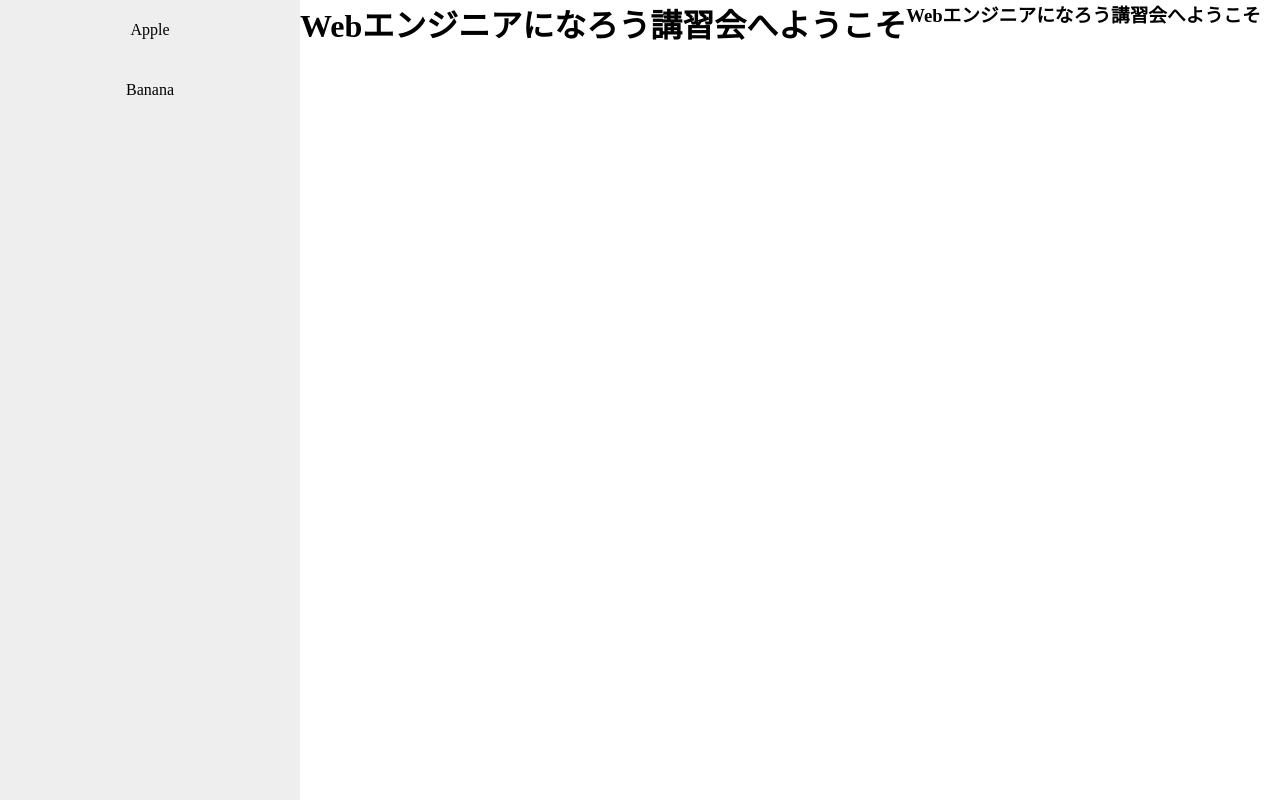
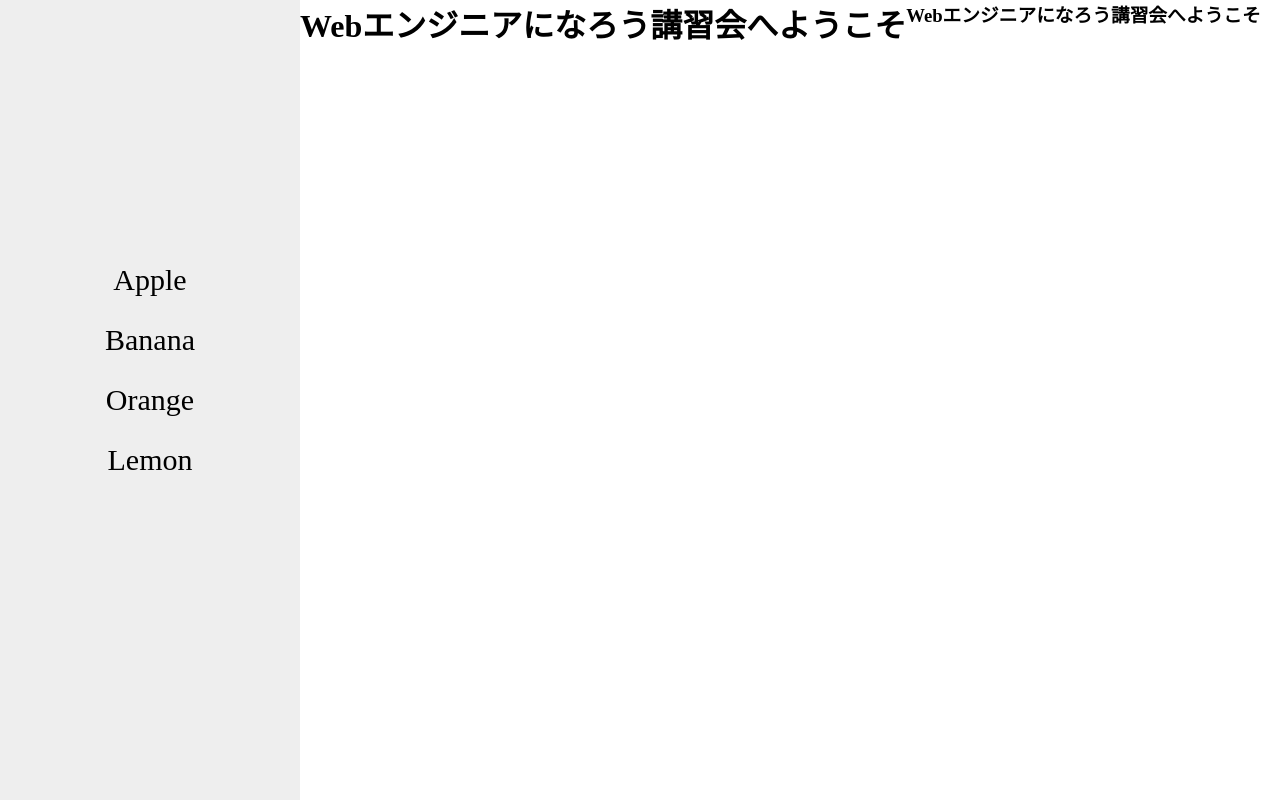
Before and after one commit to toripoke/pi, a Vue app: page / in a window 1280 px wide. Built offline with nearby package versions, Linux system fonts and the light colour scheme; the HTML template or start-up script is replaced by a standard one.

Commit message:
ボタンを上下中央揃え

```diff
--- a/src/components/SideBar.vue
+++ b/src/components/SideBar.vue
@@ -6,6 +6,8 @@ import SideBarButton from './SideBarButton.vue'
     <div class="sidebar">
        <SideBarButton label="Apple"/>
        <SideBarButton label="Banana"/>
+       <SideBarButton label="Orange"/>
+       <SideBarButton label="Lemon"/>
        <SideBarButton />
     </div>
 </template>
@@ -14,6 +16,9 @@ import SideBarButton from './SideBarButton.vue'
 .sidebar{
     width: 300px;
     background-color: #eeeeee;
+    display: flex;
+    flex-direction: column;
+    justify-content: center;
 }
 
 
--- a/src/components/SideBarButton.vue
+++ b/src/components/SideBarButton.vue
@@ -21,5 +21,6 @@ defineProps<{
 .buttontext{
     width: 100%;
     text-align: center;
+    font-size: 30px;
 }
 </style>
```
